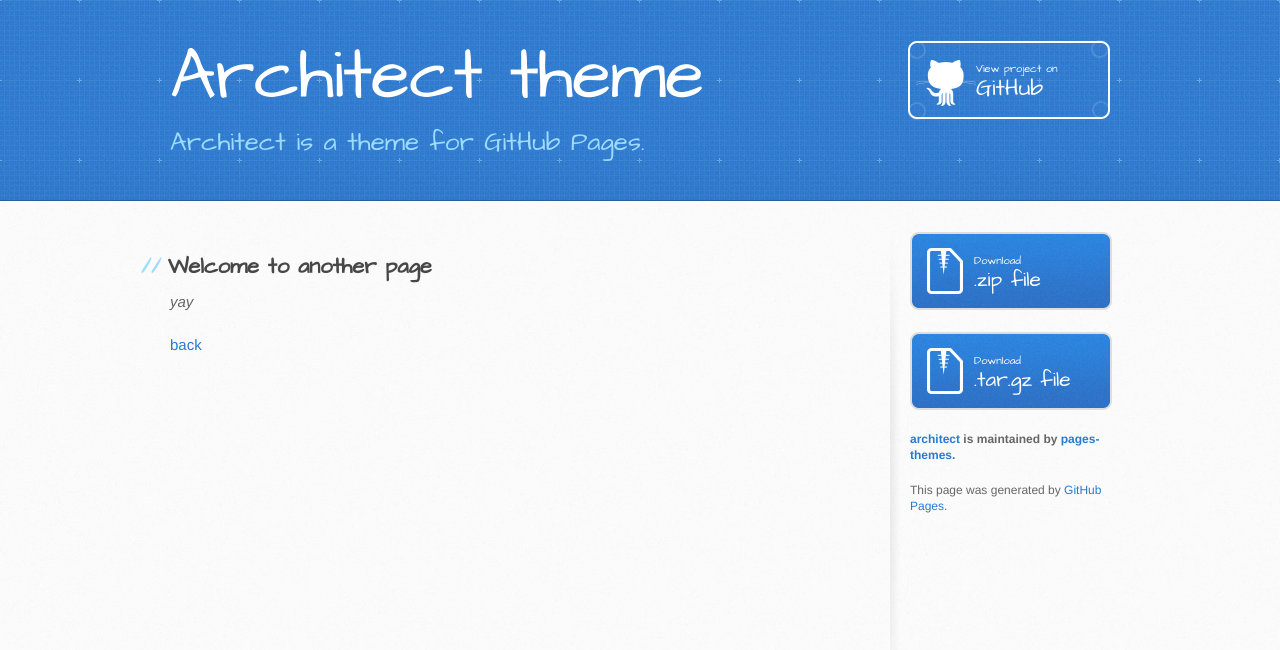
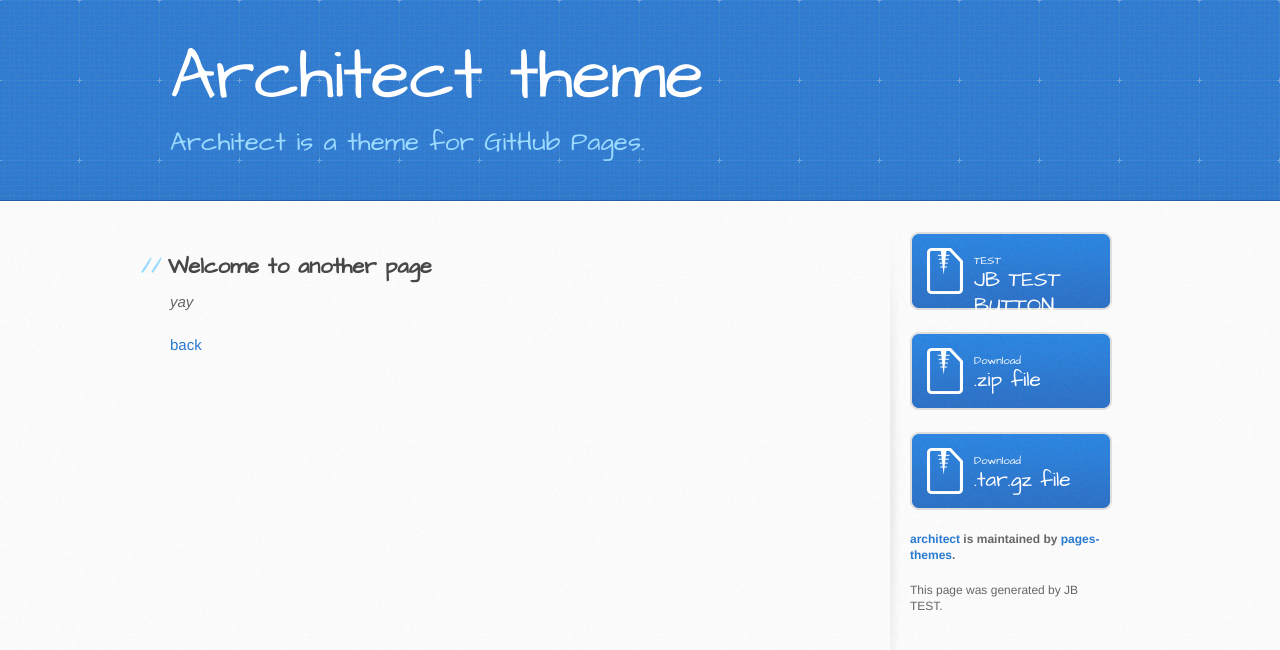
Before and after one commit to pages-themes/architect, a Jekyll site: the page built from another-page.md, in a window 1280 px wide. Shown: the top 650 px of the page. Built offline with Jekyll 4.4.1, drawn with Linux system fonts in a browser that asks for light colours; our own code applies the rules of GitHub Pages for plain Markdown files.

Commit message:
Update default.html

```diff
--- a/_layouts/default.html
+++ b/_layouts/default.html
@@ -21,12 +21,6 @@
           <h1>{{ site.title | default: site.github.repository_name }}</h1>
         </a>
         <h2>{{ site.description | default: site.github.project_tagline }}</h2>
-        {% if site.github.is_project_page %}
-          <a href="{{ site.github.repository_url }}" class="button"><small>View project on</small> GitHub</a>
-        {% endif %}
-        {% if site.github.is_user_page %}
-          <a href="{{ site.github.owner_url }}" class="button"><small>Follow me on</small> GitHub</a>
-        {% endif %}
       </div>
     </header>
 
@@ -37,6 +31,10 @@
         </section>
 
         <aside id="sidebar">
+            <a href="#" class="button">
+              <small>TEST</small>
+              JB TEST BUTTON
+            </a>
           {% if site.show_downloads %}
             <a href="{{ site.github.zip_url }}" class="button">
               <small>Download</small>
@@ -52,7 +50,7 @@
             <p class="repo-owner"><a href="{{ site.github.repository_url }}">{{ site.github.repository_name }}</a> is maintained by <a href="{{ site.github.owner_url }}">{{ site.github.owner_name }}</a>.</p>
           {% endif %}
 
-          <p>This page was generated by <a href="https://pages.github.com">GitHub Pages</a>.</p>
+          <p>This page was generated by JB TEST</a>.</p>
         </aside>
       </div>
     </div>
```
